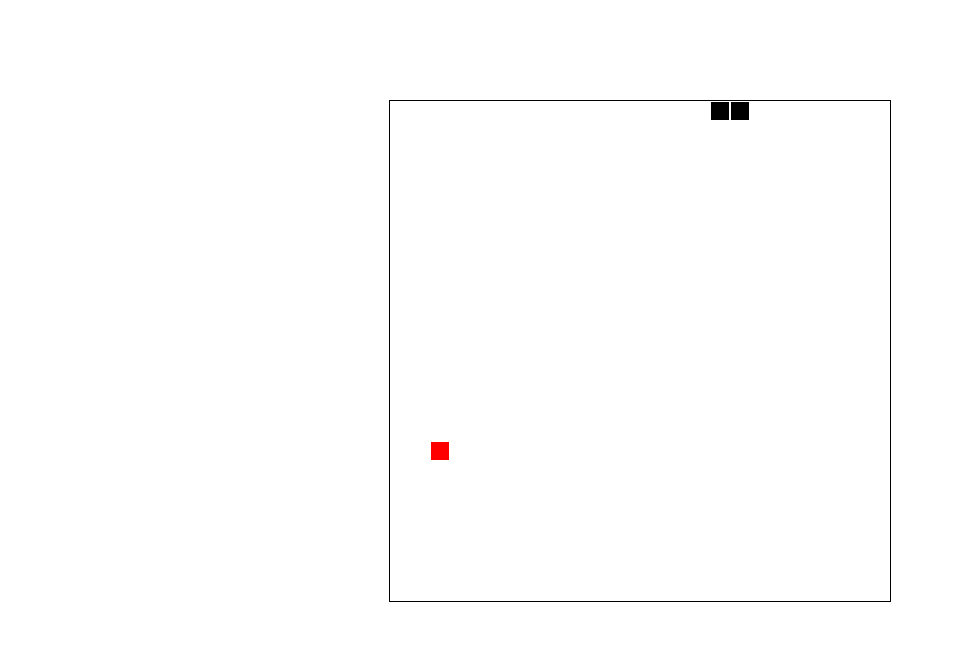
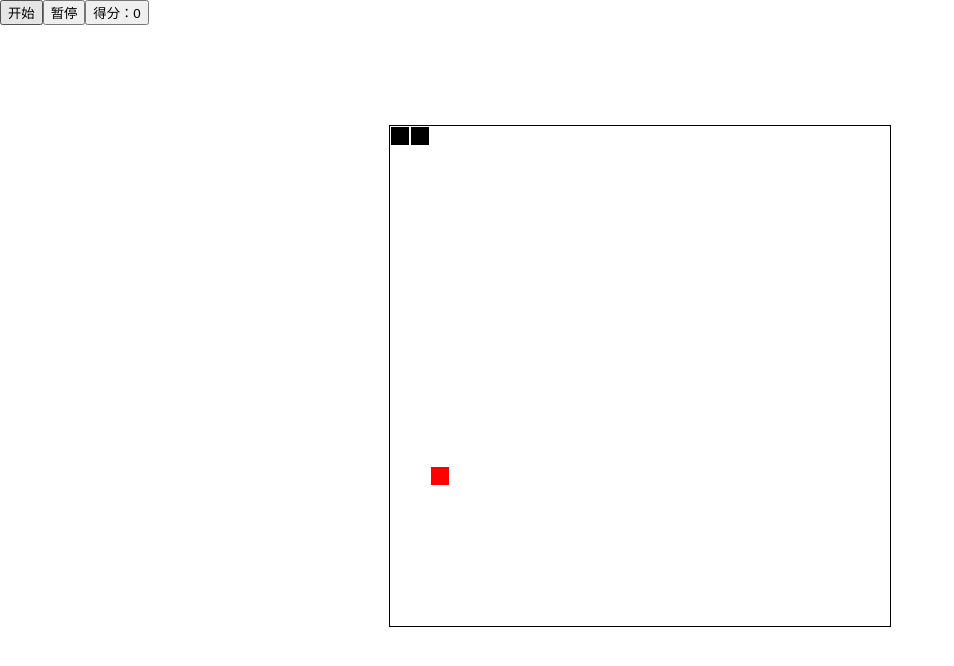
Before and after one commit to xjxujing/snake-game, a React (Create React App) app: page / in a window 1280 px wide. Shown: the top 666 px of the page, without its empty margins (0-954 px from the left). Built offline with nearby package versions, Linux system fonts and the light colour scheme.

Commit message:
完成基础功能

```diff
--- a/src/App.js
+++ b/src/App.js
@@ -4,6 +4,7 @@ import Food from './components/Food';
 import Snake from './components/Snake';
 
 
+let timer = null
 const STEP = 4
 const initialState = {
   snakeBody: [
@@ -12,7 +13,9 @@ const initialState = {
   ],
   food: generateFoodCoordinate(),
   direction: 'RIGHT',
-  time: 200
+  time: 200,
+
+  gameState: 'START', // START | PAUSE | CONTINUE | OVER
 }
 
 // 食物坐标 x, y 是 0 ~ 96 之间 的偶数
@@ -30,7 +33,6 @@ class App extends Component {
 
   componentDidMount() {
     document.addEventListener('keydown', this.controlDirection.bind(this))
-    this.moveSnake()
   }
 
   componentDidUpdate() {
@@ -50,6 +52,7 @@ class App extends Component {
   }
 
   moveSnake = () => {
+    clearTimeout(timer)
     const body = [...this.state.snakeBody]
     const head = body[body.length - 1]
 
@@ -64,7 +67,7 @@ class App extends Component {
     body.push(moveHead)
     body.shift()
     this.setState({ snakeBody: body })
-    setTimeout(this.moveSnake, this.state.time)
+    timer = setTimeout(this.moveSnake, this.state.time)
   }
 
   checkIsOut() {
@@ -98,12 +101,49 @@ class App extends Component {
     this.setState(initialState)
   }
 
+  onGameStart = () => {
+    clearTimeout(timer)
+    this.setState(initialState)
+    this.moveSnake()
+  }
+
+  onGameStateChange = () =>  {
+    if(this.state.gameState === 'PAUSE') {
+      this.onGameContinue()
+    }else {
+      this.onGamePause()
+    }
+  }
+
+  onGamePause = () => {
+    this.setState({ gameState: 'PAUSE' })
+    clearTimeout(timer)
+  }
+
+  onGameContinue = () => {
+    this.setState({ gameState: 'CONTINUE' })
+    this.moveSnake()
+  }
+
   render() {
     return (
-      <div className="game-area">
-        <Snake snakeBody={this.state.snakeBody}></Snake>
-        <Food food={this.state.food}></Food>
-      </div>
+      <>
+        <div>
+          <button onClick={this.onGameStart}>开始</button>
+
+          <button onClick={this.onGameStateChange}>
+            {this.state.gameState === 'PAUSE' ? '继续' : '暂停'}
+          </button>
+
+          <button>得分：{this.state.snakeBody.length - 2}</button>
+        </div>
+
+        <div className="game-area">
+          <Snake snakeBody={this.state.snakeBody}></Snake>
+          <Food food={this.state.food}></Food>
+        </div>
+
+      </>
     )
   }
 }
```
